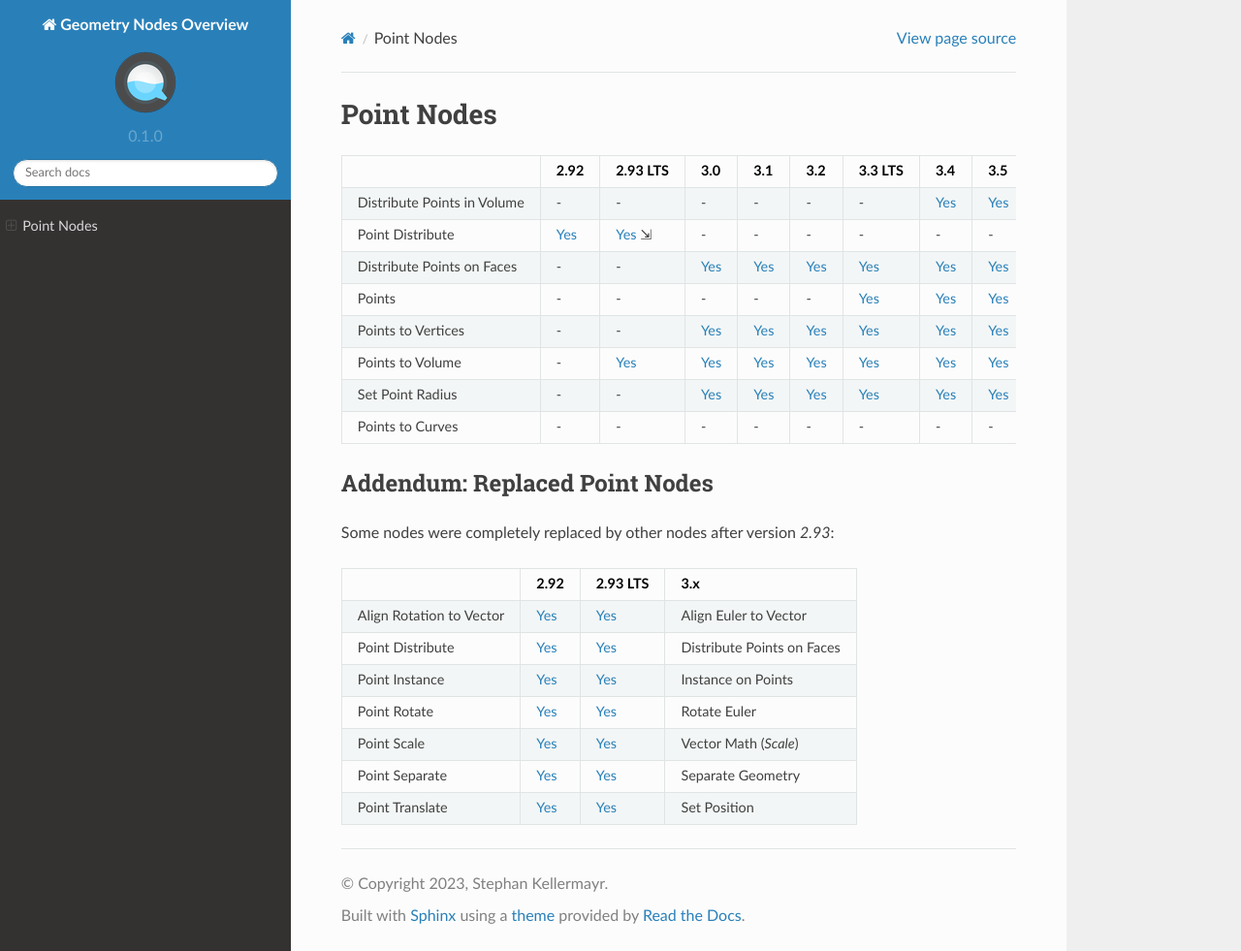
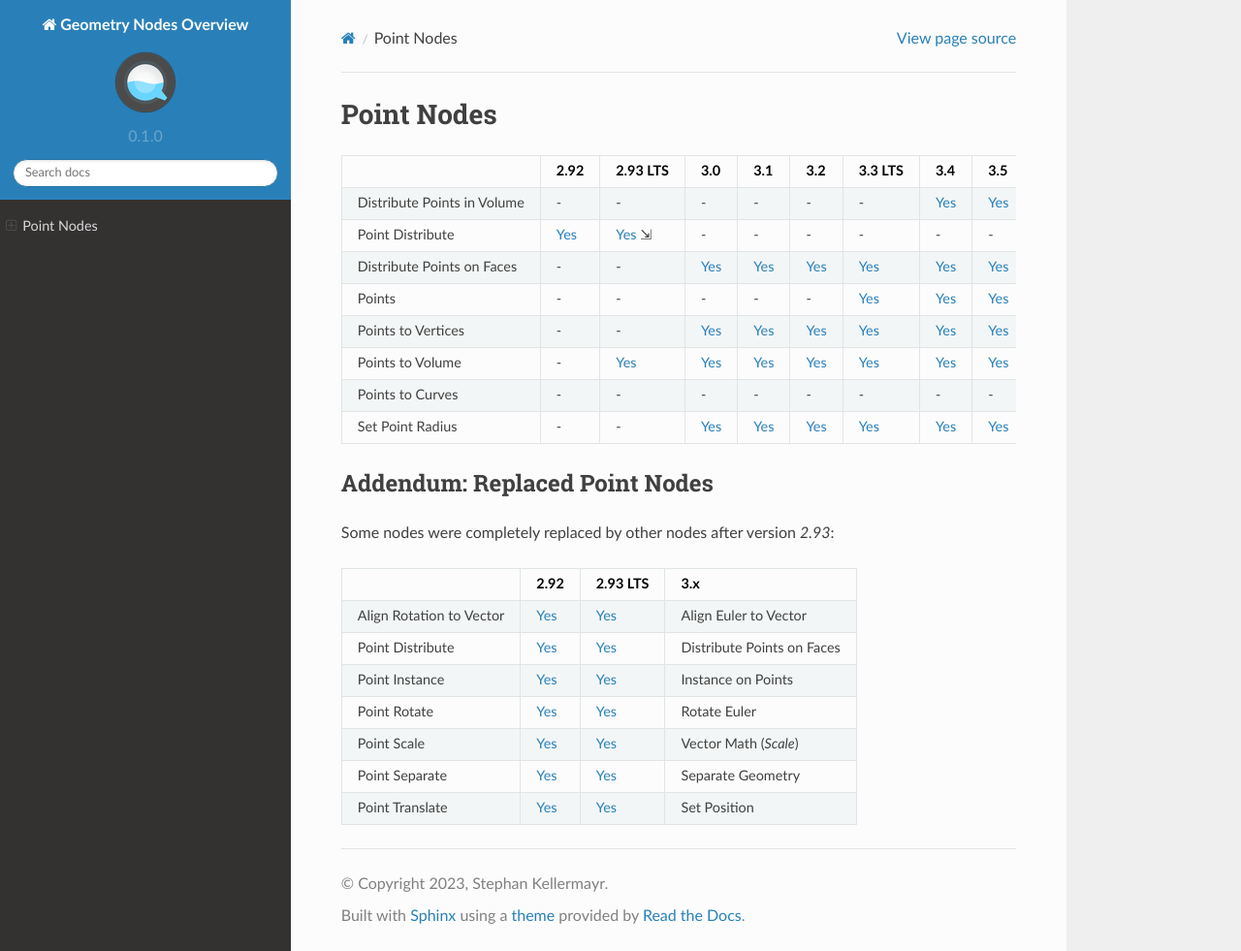
Before and after one commit to quellenform/blender-geometry-nodes-overview, a Sphinx documentation site: the page built from Documentation/Nodes/point.rst, in a window 1280 px wide and 981 px high. Shown: the whole window at 97% size. Built offline with Sphinx 7.4.7 and the Read the Docs theme 2.0.0, drawn with Linux system fonts in a browser that asks for light colours.

Commit message:
Fixed typos

```diff
--- a/Documentation/Nodes/math.rst
+++ b/Documentation/Nodes/math.rst
@@ -3,7 +3,7 @@
 Math Nodes
 ==========
 
-Most mathematical operations hide behind the nodes `Math <bdoc-math>`_ and `Vector Math <bdoc-vector_math_>`_, which can
+Most mathematical operations hide behind the nodes `Math <bdoc-math_>`_ and `Vector Math <bdoc-vector_math_>`_, which can
 be found in the category **Utilities** and **Vector** respectively.
 
 So if you see a node that does not appear with its name in the above list, it is almost certainly one of these two nodes
--- a/Documentation/Nodes/point.rst
+++ b/Documentation/Nodes/point.rst
@@ -18,9 +18,9 @@ Point Nodes
 +-----------------------------+---------------------------------+-----------------------------------+------------------------------------------+------------------------------------------+------------------------------------------+------------------------------------------+-------------------------------------------+-------------------------------------------+-------------------------------------------+-------------------------------------------+
 | Points to Volume            | \-                              | `Yes <points_to_volume-2.93_>`_   | `Yes <points_to_volume-3.0_>`_           | `Yes <points_to_volume-3.1_>`_           | `Yes <points_to_volume-3.2_>`_           | `Yes <points_to_volume-3.3_>`_           | `Yes <points_to_volume-3.4_>`_            | `Yes <points_to_volume-3.5_>`_            | `Yes <points_to_volume-3.6_>`_            | `Yes <points_to_volume-4.0_>`_            |
 +-----------------------------+---------------------------------+-----------------------------------+------------------------------------------+------------------------------------------+------------------------------------------+------------------------------------------+-------------------------------------------+-------------------------------------------+-------------------------------------------+-------------------------------------------+
+| Points to Curves            | \-                              | \-                                | \-                                       | \-                                       | \-                                       | \-                                       | \-                                        | \-                                        | \-                                        | `Yes <points_to_curves-4.0_>`_            |
++-----------------------------+---------------------------------+-----------------------------------+------------------------------------------+------------------------------------------+------------------------------------------+------------------------------------------+-------------------------------------------+-------------------------------------------+-------------------------------------------+-------------------------------------------+
 | Set Point Radius            | \-                              | \-                                | `Yes <set_point_radius-3.0_>`_           | `Yes <set_point_radius-3.1_>`_           | `Yes <set_point_radius-3.2_>`_           | `Yes <set_point_radius-3.3_>`_           | `Yes <set_point_radius-3.4_>`_            | `Yes <set_point_radius-3.5_>`_            | `Yes <set_point_radius-3.6_>`_            | `Yes <set_point_radius-4.0_>`_            |
-+-----------------------------+---------------------------------+-----------------------------------+------------------------------------------+------------------------------------------+------------------------------------------+------------------------------------------+-------------------------------------------+-------------------------------------------+-------------------------------------------+-------------------------------------------+
-| Points to Curves            | \-                              | \-                                | \-                                       | \-                                       | \-                                       | \-                                       | \-                                        | \-                                        | \-                                        | `Yes <points_to_curves-4.0_>`_            |
 +-----------------------------+---------------------------------+-----------------------------------+------------------------------------------+------------------------------------------+------------------------------------------+------------------------------------------+-------------------------------------------+-------------------------------------------+-------------------------------------------+-------------------------------------------+
 
 Addendum: Replaced Point Nodes
```
